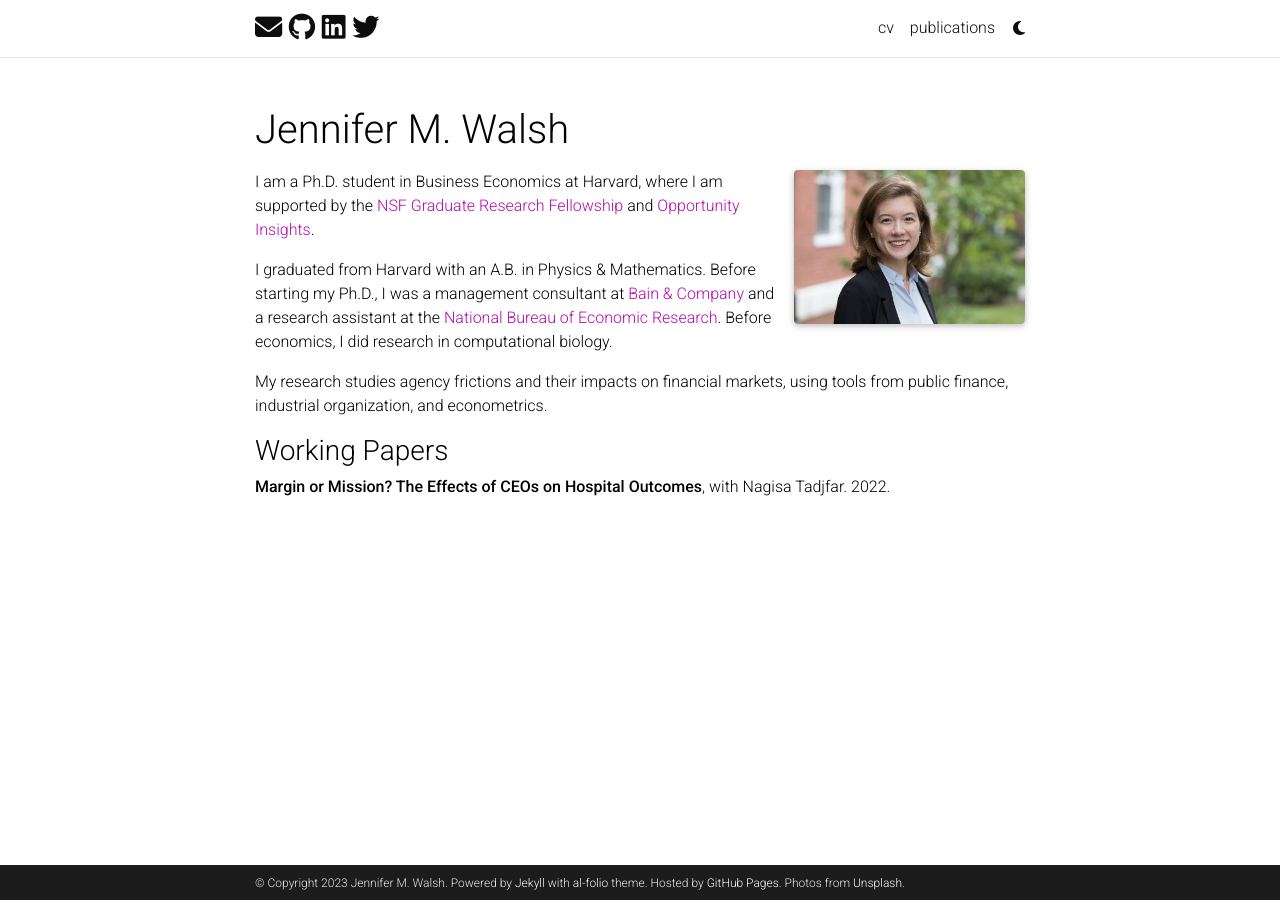
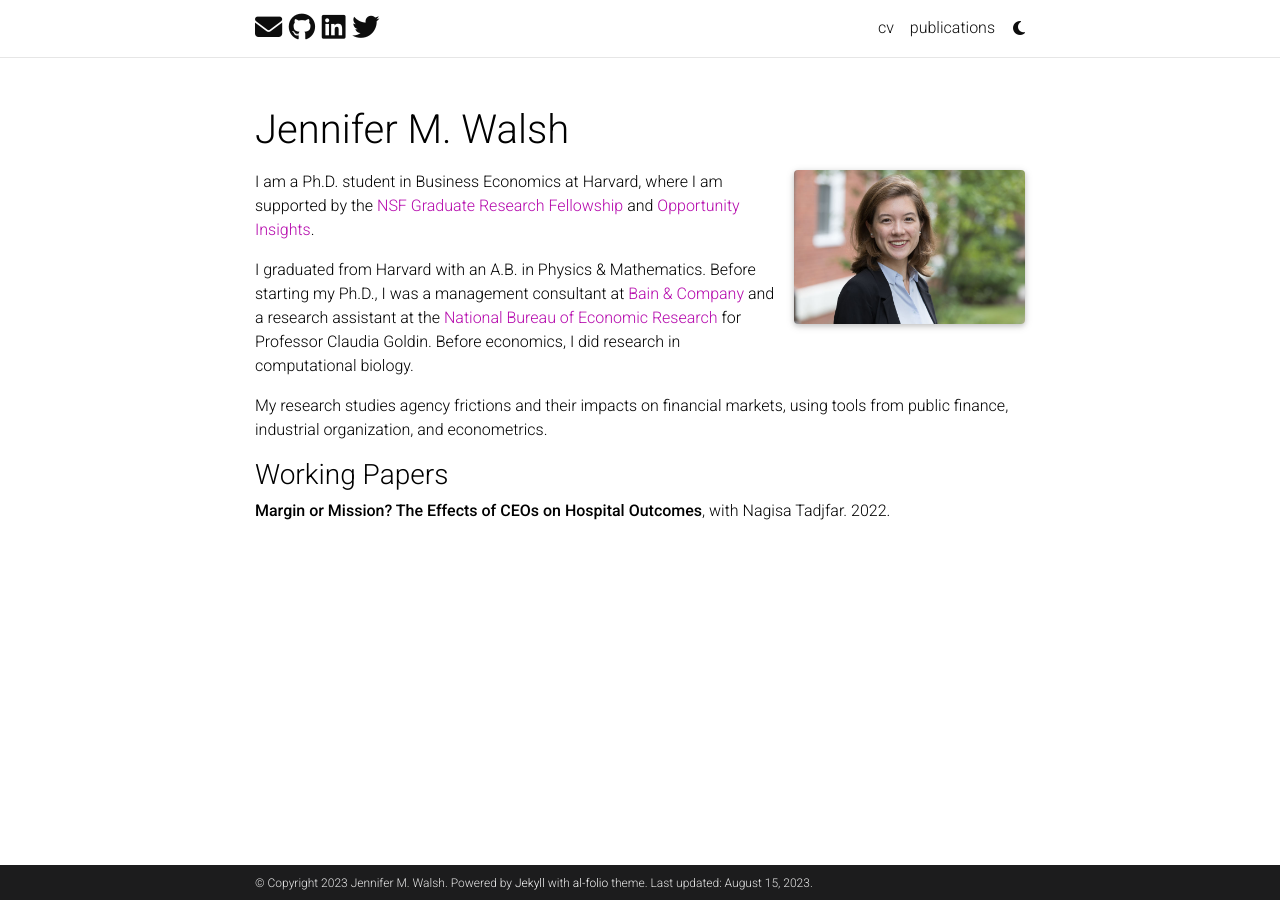
Before and after one commit to walshjm3/walshjm3.github.io, a Jekyll site: the page built from _pages/about.md, in a window 1280 px wide. Built offline with Jekyll 4.4.1, drawn with Linux system fonts in a browser that asks for light colours; full-size pictures stand in for the smaller copies a plugin makes; comment, search, counter and statistics services are not loaded; a style sheet for code colours, icons or effects is not loaded.

Commit message:
changed jekyll theme

```diff
--- a/_config.yml
+++ b/_config.yml
@@ -8,19 +8,17 @@
 last_name: Walsh
 email: jenniferwalsh@g.harvard.edu
 description: > # the ">" symbol means to ignore newlines until "footer_text:"
-  A simple, whitespace theme for academics. Based on [*folio](https://github.com/bogoli/-folio) design.
+  Jennifer M. Walsh
 footer_text: >
   Powered by <a href="https://jekyllrb.com/" target="_blank">Jekyll</a> with <a href="https://github.com/alshedivat/al-folio">al-folio</a> theme.
-  Hosted by <a href="https://pages.github.com/" target="_blank">GitHub Pages</a>.
-  Photos from <a href="https://unsplash.com" target="_blank">Unsplash</a>.
-keywords: jekyll, jekyll-theme, academic-website, portfolio-website  # add your own keywords or leave empty
+keywords: economics, academic-website, # add your own keywords or leave empty
 
 lang: en # the language of your site (for example: en, fr, cn, ru, etc.)
 icon: icon.png # the emoji used as the favicon (alternatively, provide image name in /assets/img/)
 
 url: https://jennifer-walsh.com # the base hostname & protocol for your site
 baseurl: # the subpath of your site, e.g. /blog/
-last_updated: false # set to true if you want to display last updated in the footer
+last_updated: true # set to true if you want to display last updated in the footer
 impressum_path:  # set to path to include impressum link in the footer, use the same path as permalink in a page, helps to conform with EU GDPR
 
 # -----------------------------------------------------------------------------
@@ -32,8 +30,8 @@
 highlight_theme_dark: native    # https://github.com/jwarby/jekyll-pygments-themes
 
 # repo color theme
-repo_theme_light: default       # https://github.com/anuraghazra/github-readme-stats/blob/master/themes/README.md
-repo_theme_dark: dark           # https://github.com/anuraghazra/github-readme-stats/blob/master/themes/README.md
+repo_theme_light: vue       # https://github.com/anuraghazra/github-readme-stats/blob/master/themes/README.md
+repo_theme_dark: gotham           # https://github.com/anuraghazra/github-readme-stats/blob/master/themes/README.md
 repo_trophies:
   enabled: true
   theme_light: flat    # https://github.com/ryo-ma/github-profile-trophy
--- a/_pages/about.md
+++ b/_pages/about.md
@@ -21,7 +21,7 @@
 
 I am a Ph.D. student in Business Economics at Harvard, where I am supported by the [NSF Graduate Research Fellowship](https://www.nsfgrfp.org/) and [Opportunity Insights](https://opportunityinsights.org/).
 
-I graduated from Harvard with an A.B. in Physics & Mathematics. Before starting my Ph.D., I was a management consultant at [Bain & Company](https://www.bain.com/) and a research assistant at the [National Bureau of Economic Research](https://www.nber.org/). Before economics, I did research in computational biology.
+I graduated from Harvard with an A.B. in Physics & Mathematics. Before starting my Ph.D., I was a management consultant at [Bain & Company](https://www.bain.com/) and a research assistant at the [National Bureau of Economic Research](https://www.nber.org/) for Professor Claudia Goldin. Before economics, I did research in computational biology.
 
 My research studies agency frictions and their impacts on financial markets, using tools from public finance, industrial organization, and econometrics.
 
```
